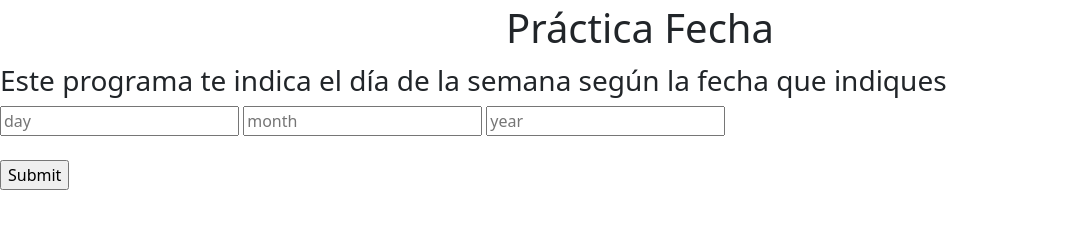
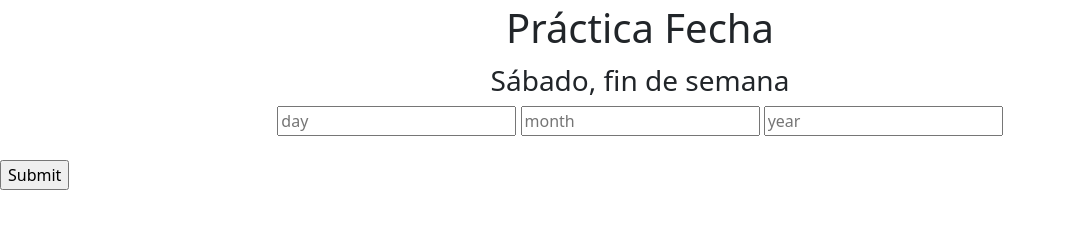
Before and after one commit to LuEysele/practicafecha, a plain HTML site: page index.html in a window 1280 px wide. Both pictures are taken after a click on the element 640 px from the left and 80 px from the top of the page. Shown: the whole page, without its empty margins (0-1066 px from the left). Drawn offline with nearby package versions, Linux system fonts and the light colour scheme.

Commit message:
practica fecha

```diff
--- a/assets/index.js
+++ b/assets/index.js
@@ -5,7 +5,7 @@ const year = document.getElementById("year");
 const daysOfTheWeek = ['domingo', 'lunes', 'martes', 'miércoles', 'jueves', 'viernes', 'sábado'];
 const labDays = ['lunes', 'martes', 'miércoles', 'jueves', 'viernes'];
 let limDias;
-const result = document.getElementById("text1");
+//const result = document.getElementById("text1");
 
 document.querySelectorAll("input").forEach(item => {
     item.addEventListener("input", event => {
@@ -25,10 +25,9 @@ document.querySelectorAll("input").forEach(item => {
 });
 
 let laboralDay = () =>{
-    const daysOfTheWeek = ['domingo', 'lunes', 'martes', 'miércoles', 'jueves', 'viernes', 'sábado'];
-    const labDays = ['lunes', 'martes', 'miércoles', 'jueves', 'viernes'];
-    const dateSet = new Date( `${year.value} ${month.value} ${day.value}`);
-    const result = labDays.includes(daysOfTheWeek) ? `El día es ${daysOfTheWeek}, es un día hábil` : `El día es ${daysOfTheWeek}, es un día inhábil`;
-    result.textContent = dateSet;
+            const weekday = ["Domingo, fin de semana", "Lunes, día laborable", "Martes, día laborable", "Miércoles, día laborable", "Jueves, día laborable", "Viernes, día laborable", "Sábado, fin de semana"];
+            const date = new Date(`${year.value} ${month.value} ${day.value}`)
+            date.setFullYear(year.value)
+            document.querySelector("#text1").innerHTML = weekday[date.getDay()]
 
 }
--- a/assets/styles.css
+++ b/assets/styles.css
@@ -3,3 +3,15 @@ h1{
     padding: 4px;
     margin-top: 20px;
 }
+h3{
+    text-align: center;
+}
+div{
+    align-items: center;
+    text-align: center;
+}
+
+#boton{
+    align-items: center;
+    text-align: center;
+}
--- a/index.html
+++ b/index.html
@@ -14,7 +14,7 @@
     <h1>Práctica Fecha</h1>
     <h3 id="text1" onclick="laboralDay()">Este programa te indica el día de la semana según la fecha que indiques</h3>
     <form name="form1">
-        <div class="">
+        <div>
         <input type="text" name="pincode" maxlength="2" id="day" pattern="\d{2}" placeholder="day" min="1" max="31" step="1"
         pattern="[1-9][0-9]+" required />
 
@@ -25,7 +25,7 @@
         pattern="[1-9][0-9]+" required />
     </div>
         <br />
-        <input type="Submit" />
+        <input type="Submit" id="boton"/>
     </form>
 
 
```
